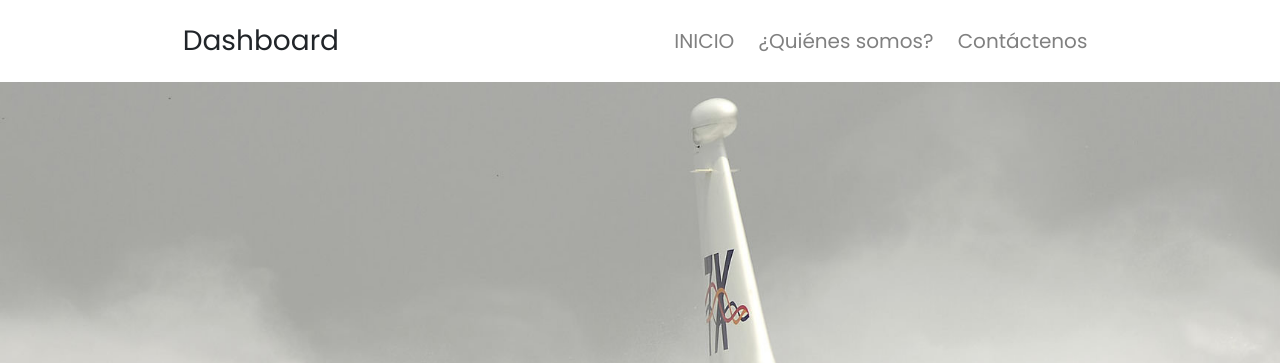
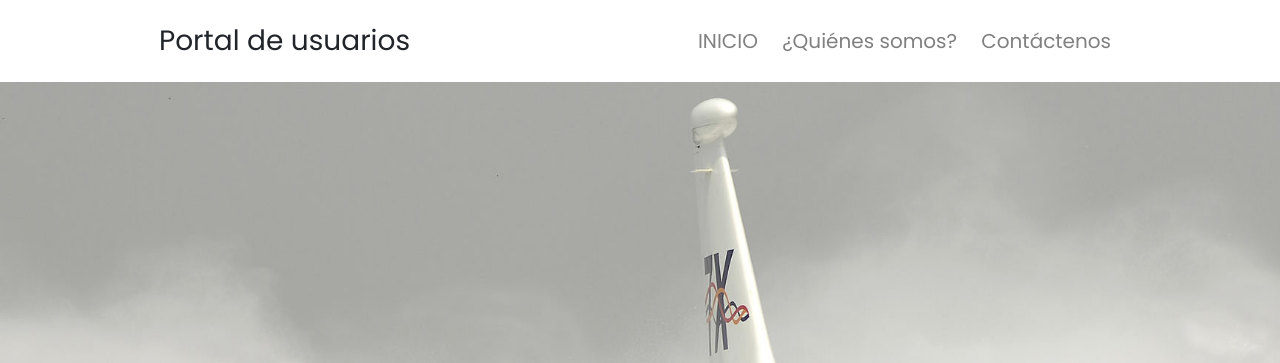
Before and after one commit to sants1304/Proyecto, a Flask app: page /about in a window 1280 px wide. Shown: the top 363 px of the page. Run offline with Flask 2, Linux system fonts and the light colour scheme; the first user in the database is signed in.

Commit message:
Update base.html

```diff
--- a/Flight Booking System/website/templates/base.html
+++ b/Flight Booking System/website/templates/base.html
@@ -24,7 +24,7 @@
     <nav>
         {% if user and user.role == 'pilot' %}
         <div class="logo">
-            Dashboard
+            Portal de pilotos
         </div>
         <div class="links">
             <a href="/" class="link">Inicio</a>
@@ -34,14 +34,14 @@
         </div>
         {% elif user %}
         <div class="logo">
-            Dashboard
+            Portal de usuarios
         </div>
         <div class="links">
             <a href="/" class="link">INICIO</a>
             <a href="/about" class="link">¿Quiénes somos?</a>
             <a href="/contact" class="link">Contáctenos</a>
-            <!-- <a href="/reservation" class="link">Reservation</a> -->
-            <!-- <a href="/your-flights" class="link">Your Flights</a> -->
+            <!-- <a href="/reservation" class="link">Reservación</a> -->
+            <!-- <a href="/your-flights" class="link">Sus vuelos</a> -->
         </div>
         {% else %}
         <div class="logo">
@@ -52,7 +52,7 @@
             <a href="/about" class="link">¿Quiénes somos?</a>
             <a href="/contact" class="link">Contáctenos</a>
             <a href="/login" class="link">Login</a>
-            <!-- /*<a href="/register" class="link">Registeration</a>*/ -->
+            <!-- /*<a href="/register" class="link">Regístrese</a>*/ -->
         </div>
         {% endif %}
     </nav>
```
